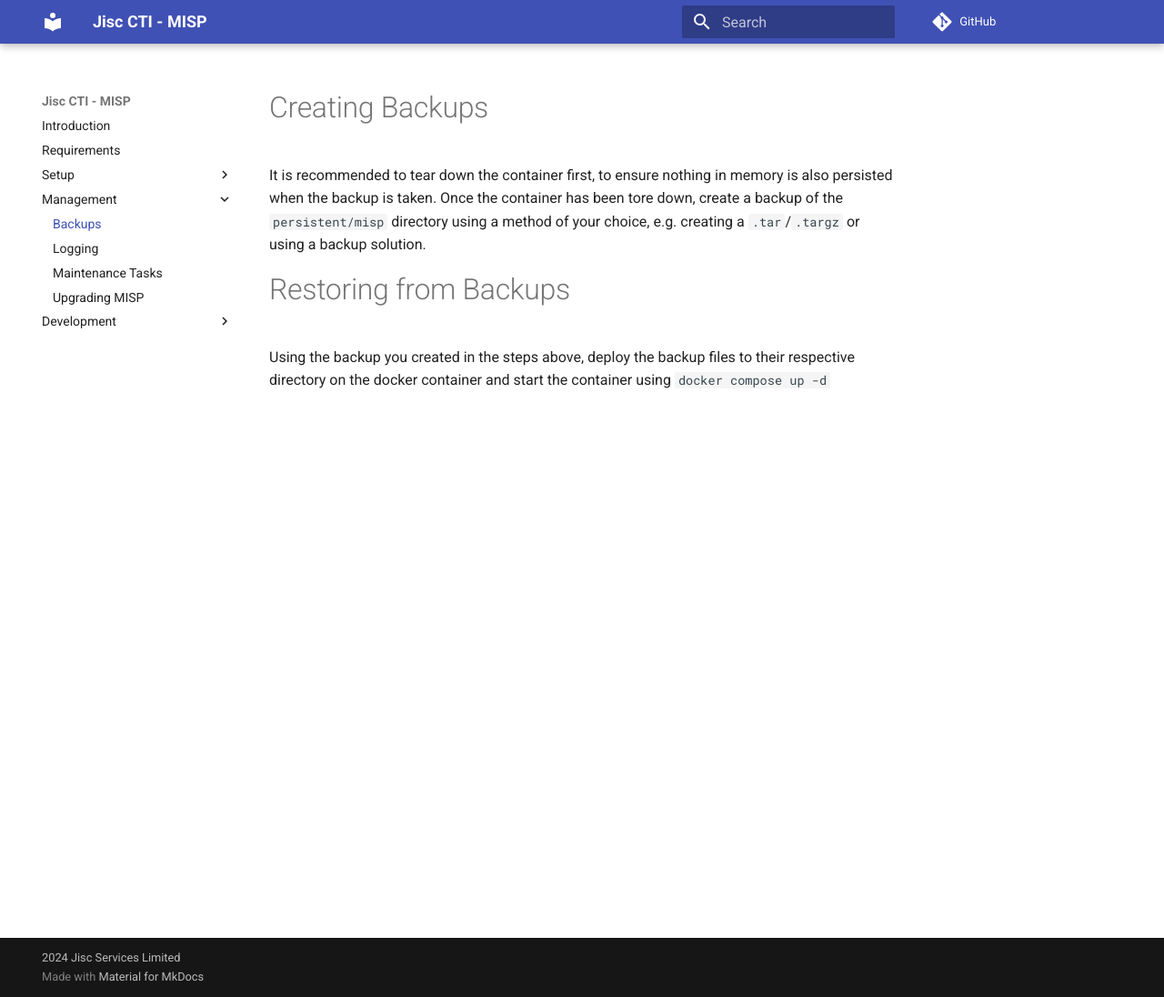
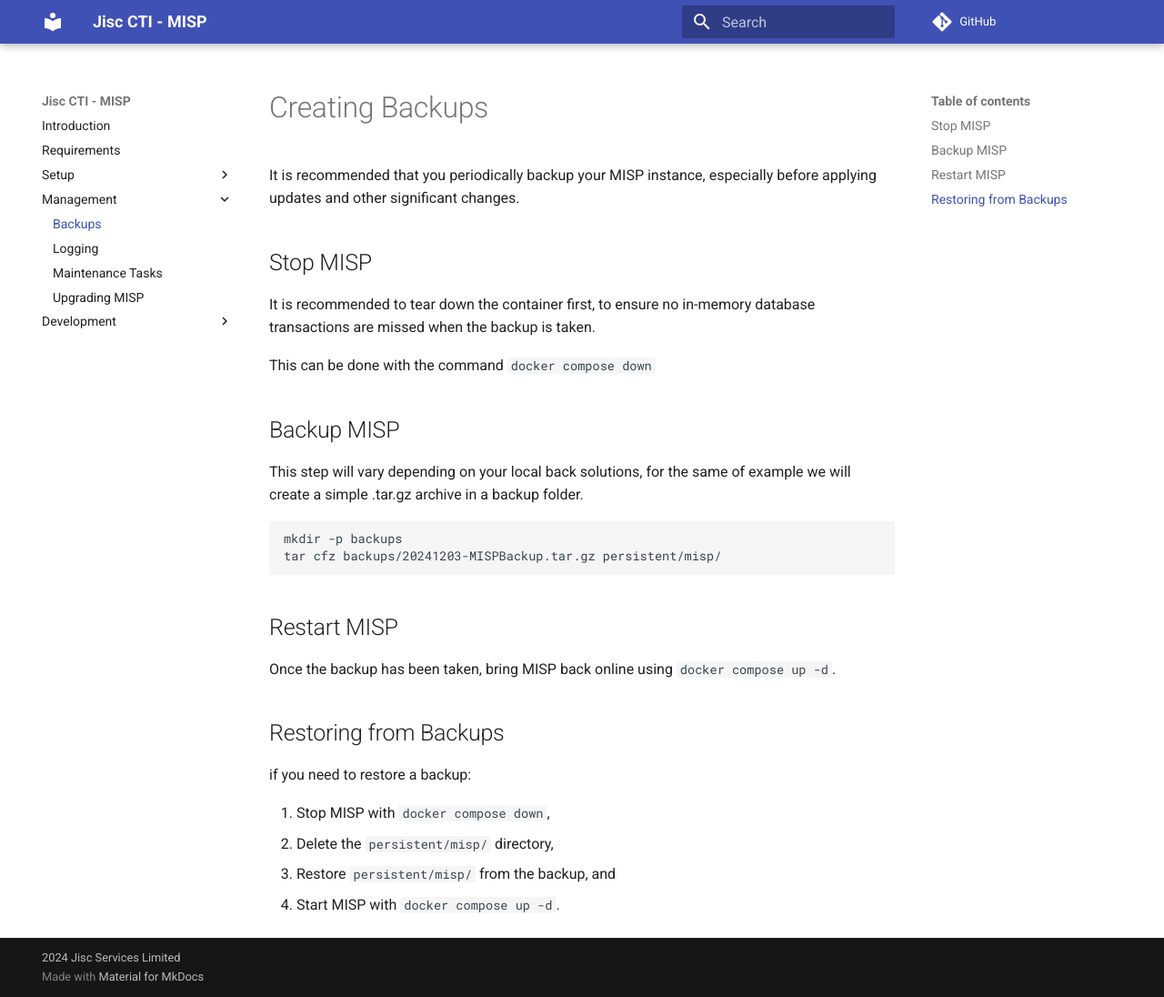
Before and after one commit to JiscCTI/misp-docker, an MkDocs documentation site: the page built from pages/management/backups.md, in a window 1280 px wide and 1096 px high. Shown: the whole window at 91% size. Built offline with MkDocs 1.6.1 and Material for MkDocs 9.7.7, drawn with Linux system fonts in a browser that asks for light colours; comment, search, counter and statistics services are not loaded.

Commit message:
docs: add more explicit instructions

````diff
--- a/pages/management/backups.md
+++ b/pages/management/backups.md
@@ -7,8 +7,35 @@
 
 # Creating Backups
 
-It is recommended to tear down the container first, to ensure nothing in memory is also persisted when the backup is taken. Once the container has been tore down, create a backup of the `persistent/misp` directory using a method of your choice, e.g. creating a `.tar`/`.targz` or using a backup solution.
+It is recommended that you periodically backup your MISP instance, especially before applying
+updates and other significant changes.
 
-# Restoring from Backups
+## Stop MISP
 
-Using the backup you created in the steps above, deploy the backup files to their respective directory on the docker container and start the container using `docker compose up -d`
+It is recommended to tear down the container first, to ensure no in-memory database transactions are
+missed when the backup is taken.
+
+This can be done with the command `docker compose down`
+
+## Backup MISP
+
+This step will vary depending on your local back solutions, for the same of example we will create a
+simple .tar.gz archive in a backup folder.
+
+```sh
+mkdir -p backups
+tar cfz backups/20241203-MISPBackup.tar.gz persistent/misp/
+```
+
+## Restart MISP
+
+Once the backup has been taken, bring MISP back online using `docker compose up -d`.
+
+## Restoring from Backups
+
+if you need to restore a backup:
+
+1. Stop MISP with `docker compose down`,
+2. Delete the `persistent/misp/` directory,
+3. Restore `persistent/misp/` from the backup, and
+4. Start MISP with `docker compose up -d`.
````
